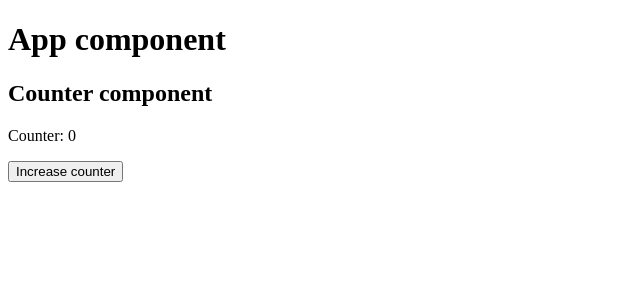
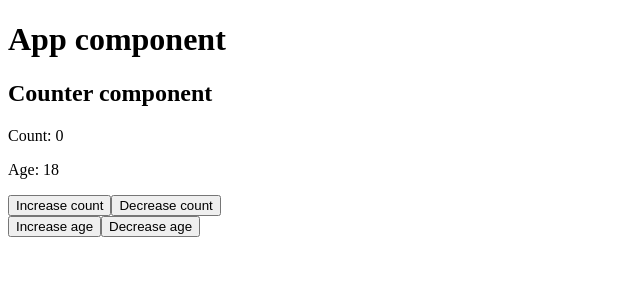
Before and after one commit to xauroxs/study-vue, a Vue app in the folder vuex-4/: page / in a window 1280 px wide. Shown: the top 300 px of the page, without its empty margins (0-640 px from the left). Built offline with nearby package versions, Linux system fonts and the light colour scheme.

Commit message:
make state harder, use mapState

```diff
--- a/vuex-4/src/components/Counter.vue
+++ b/vuex-4/src/components/Counter.vue
@@ -1,21 +1,44 @@
 <template>
   <h2>Counter component</h2>
-  <p>Counter: {{ count }}</p>
-  <button @click="increment">Increase counter</button>
+  <p>Count: {{ count }}</p>
+  <p>Age: {{ age }}</p>
+  <div>
+    <button @click="incrementCount">Increase count</button>
+    <button @click="decrementCount">Decrease count</button>
+  </div>
+  <div>
+    <button @click="incrementAge">Increase age</button>
+    <button @click="decrementAge">Decrease age</button>
+  </div>
 </template>
 
 <script>
+import { mapState } from "vuex";
+
 export default {
   name: "Counter",
   methods: {
-    increment() {
-      this.$store.commit("increment");
+    incrementCount() {
+      this.$store.commit("incrementCount");
+    },
+    decrementCount() {
+      this.$store.commit("decrementCount");
+    },
+    incrementAge() {
+      this.$store.commit("incrementAge");
+    },
+    decrementAge() {
+      this.$store.commit("decrementAge");
     },
   },
-  computed: {
-    count() {
-      return this.$store.state.count;
-    },
-  },
+  computed: mapState({
+    // get value from state
+    count: (state) => state.count,
+
+    // shorthand for `(state) => state.age`
+    // cannot be used if state has an object
+    // (e.g. in `state: { rectangle: { a: 1, b: 2 } }` a and b can be obtained only with arrow function)
+    age: "age",
+  }),
 };
 </script>
--- a/vuex-4/src/store/index.js
+++ b/vuex-4/src/store/index.js
@@ -4,11 +4,21 @@ const store = createStore({
   state() {
     return {
       count: 0,
+      age: 18,
     };
   },
   mutations: {
-    increment(state) {
+    incrementCount(state) {
       state.count++;
+    },
+    decrementCount(state) {
+      state.count--;
+    },
+    incrementAge(state) {
+      state.age++;
+    },
+    decrementAge(state) {
+      state.age--;
     },
   },
 });
```
